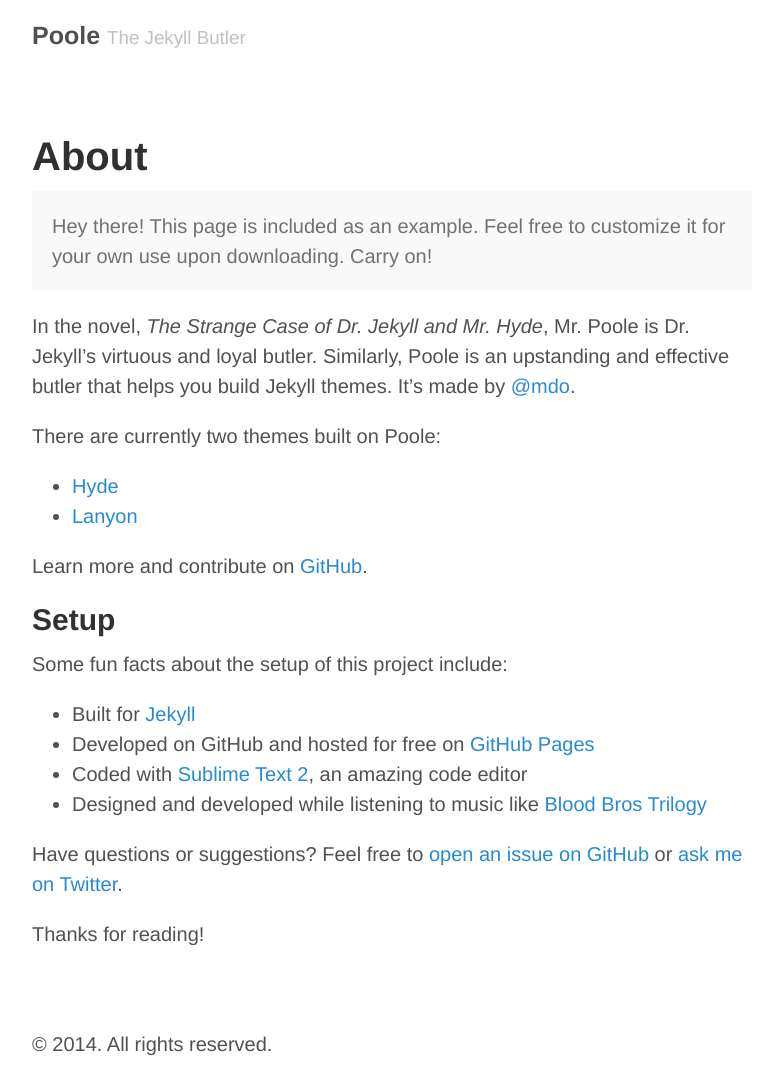
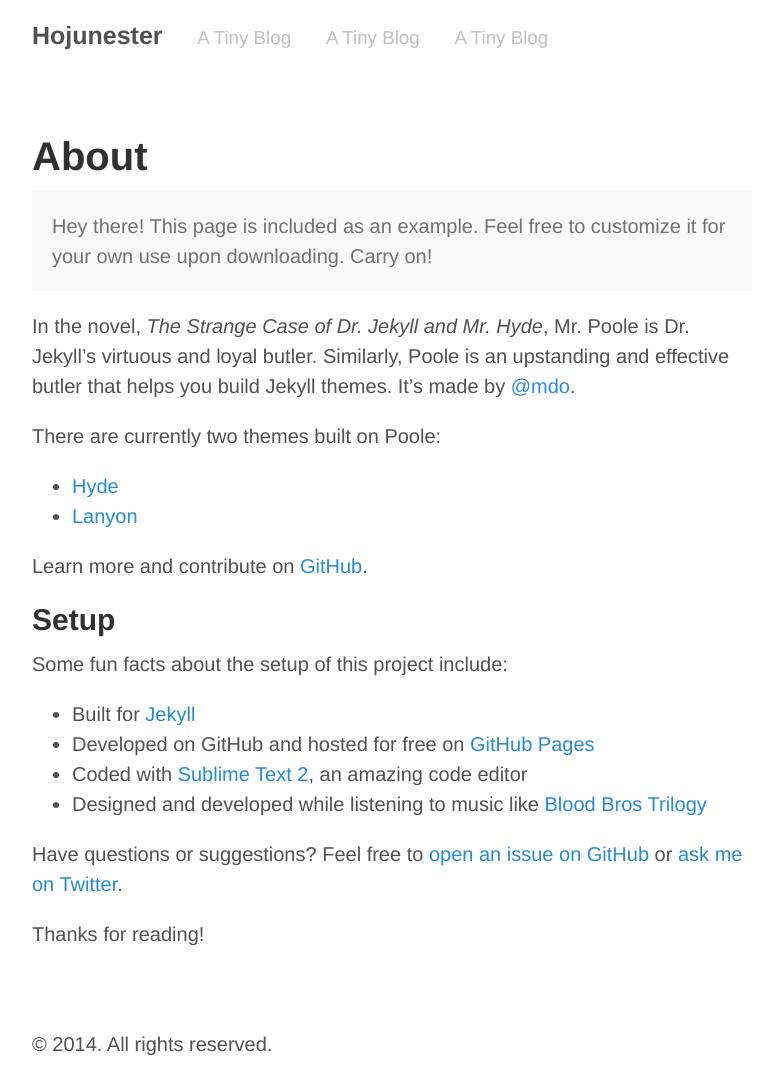
Before and after one commit to hojunester/hojunester.github.io, a Jekyll site: the page built from about.md, in a window 1280 px wide. Shown: the whole page, without its empty margins (248-1021 px from the left). Built offline with Jekyll 4.4.1, drawn with Linux system fonts in a browser that asks for light colours; Markdown is read by kramdown in place of the engine named in the settings.

Commit message:
a little customization

```diff
--- a/_config.yml
+++ b/_config.yml
@@ -6,17 +6,22 @@ pygments:         true
 permalink:        pretty
 
 # Setup
-title:            Poole
-tagline:          The Jekyll Butler
-url:              http://getpoole.com
-paginate:         1
+title:            Hojunester
+tagline:          A Tiny Blog
+url:              https://hojunester.github.io
+paginate:         5
 baseurl:          /
 author:
-  name:           Mark Otto
-  url:            https://twitter.com/mdo
-  email:          markdotto@gmail.com
+  name:           Hojune Kim
+  url:            http://hojunester.wordpress.com
+  email:          hojunester@gmail.com
 
 # Custom vars
 version:          1.0.0
 github:
   repo:           https://github.com/poole/poole
+
+pages_list:
+  About:  '/about'
+  Archive: '/archive'
+  Feed: '/atom.xml'
--- a/_layouts/default.html
+++ b/_layouts/default.html
@@ -9,7 +9,10 @@
       <div class="masthead">
         <h3 class="masthead-title">
           <a href="{{ site.baseurl }}" title="Home">{{ site.title }}</a>
+		  {% for page in site.pages_list %}
+		    &nbsp;&nbsp;&nbsp;
           <small>{{ site.tagline }}</small>
+		  {% endfor %}
         </h3>
       </div>
 
```
Also changed, not shown: _posts/archive.md (added, +10 -0 lines).
